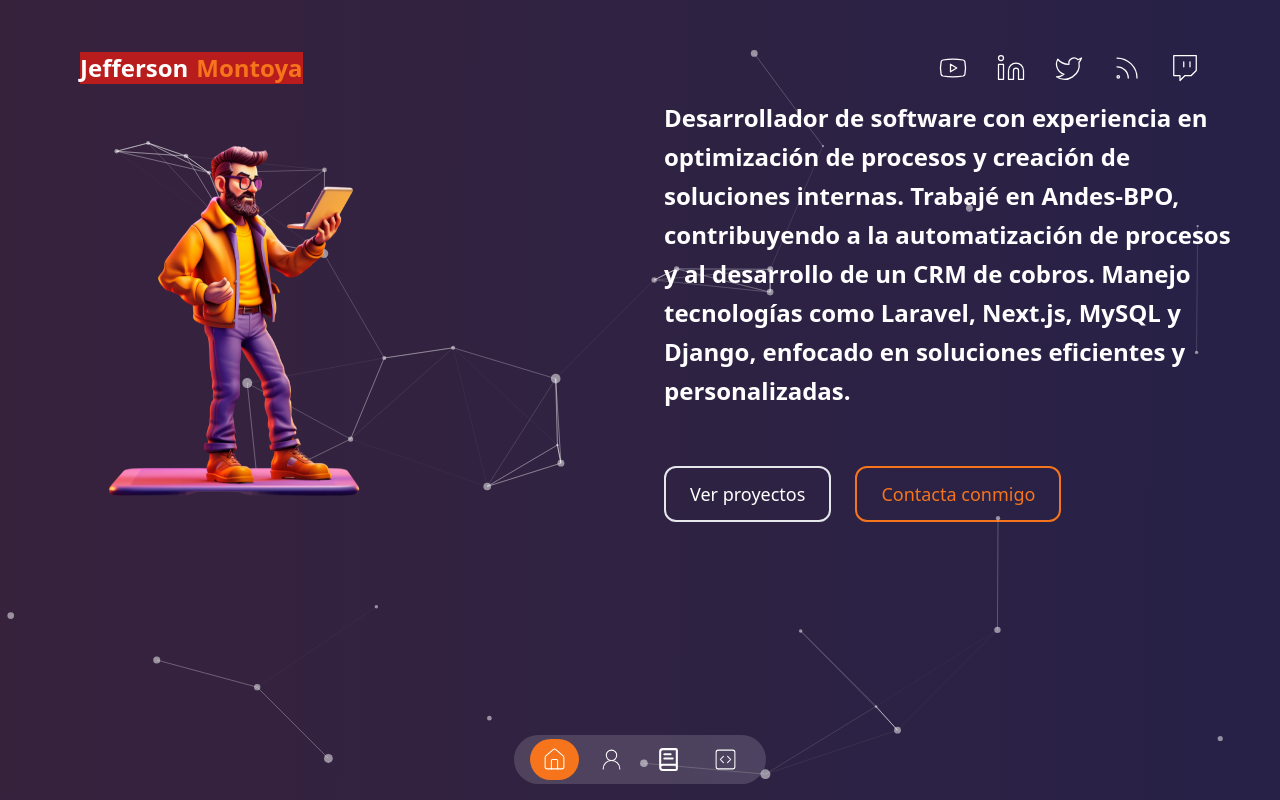
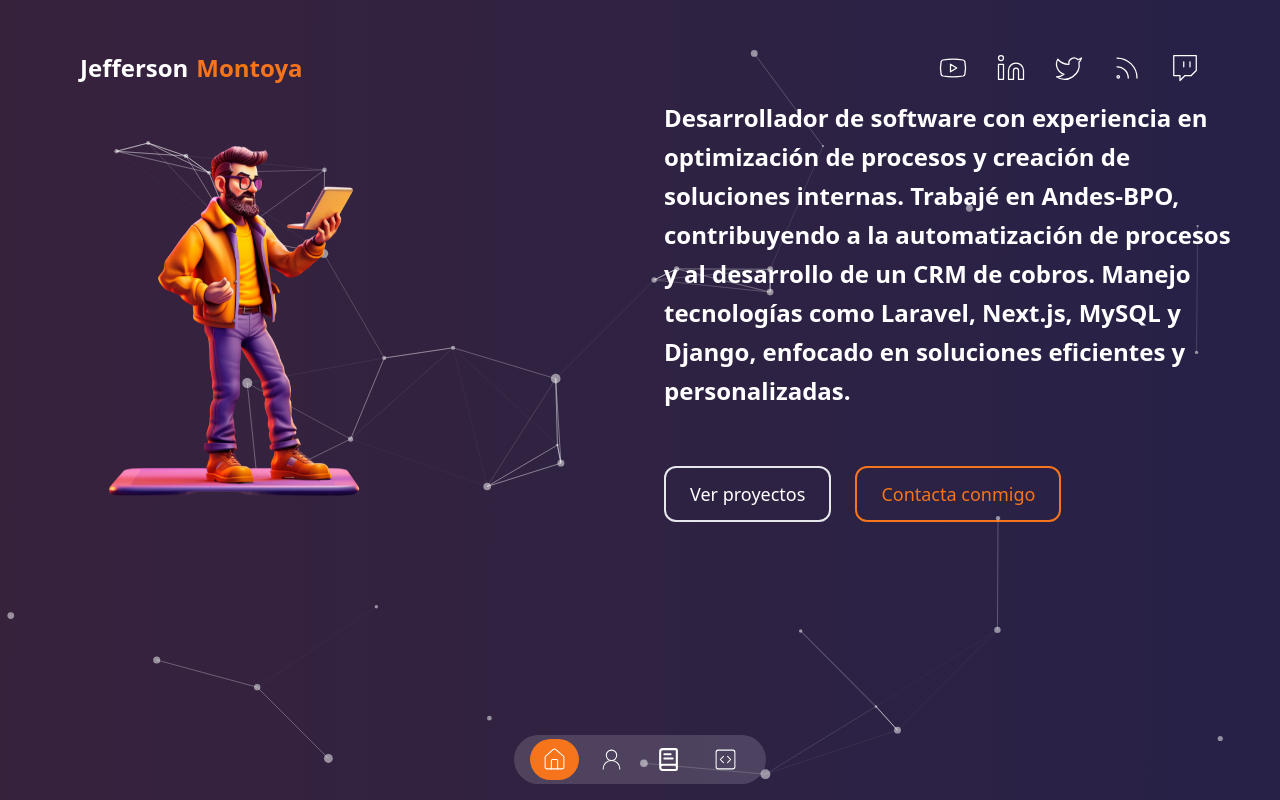
Before and after one commit to JeffersonMontoya/portafolio, a Next.js app: page / in a window 1280 px wide. Built offline with nearby package versions, Linux system fonts and the light colour scheme.

Commit message:
cambios texto

```diff
--- a/src/components/Header.tsx
+++ b/src/components/Header.tsx
@@ -10,7 +10,7 @@ const Header = () => {
             <header>
                 <div className="container justify-between max-w-6xl mx-auto md:flex">
                     <Link href='/'>
-                        <h1 className="bg-red-700 my-3 text-2xl font-bold text-center md:text-left">
+                        <h1 className="my-3 text-2xl font-bold text-center md:text-left">
                             Jefferson
                             <span className="text-secondary ml-2">Montoya</span>
                         </h1>
```
